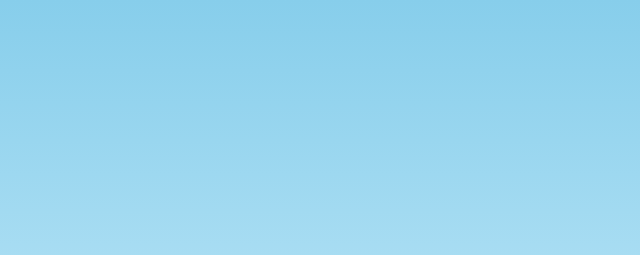
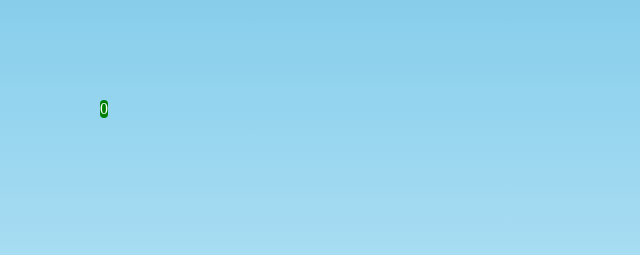
Before and after one commit to montenegroleticia/MarioGame, a plain HTML site: page index.html in a window 1280 px wide. Shown: the top 255 px of the page, 0-640 px from the left. Drawn offline with Linux system fonts and the light colour scheme.

Commit message:
Adicionando um contador

```diff
--- a/assets/css/style.css
+++ b/assets/css/style.css
@@ -30,6 +30,16 @@
     position: absolute;
     width: 550px;
     animation: clouds-animation 20s infinite linear;
+}
+.counter{
+    top: 0;
+    position: absolute;
+    margin: 100px;
+    border-radius: 30px;
+    background-color: green;
+}
+#currentNumber{
+    color: white;
 }
 @keyframes pipe-animation {
     from {
--- a/index.html
+++ b/index.html
@@ -13,6 +13,9 @@
             <img src="./assets/img/super-mario.gif" class="super-mario jump-mario" alt="Super Mario">
             <img src="./assets/img/pipe-game.png" class="pipe-game" alt="Cano">
         </div>
+        <div class="counter">
+            <span id="currentNumber">0</span>
+        </div>
         <script src="./assets/js/script.js"></script>
     </body>
 </html>
```
